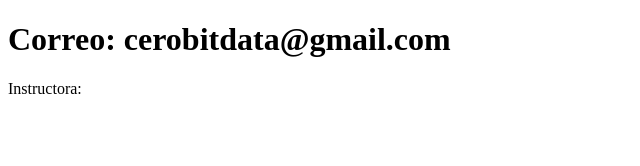
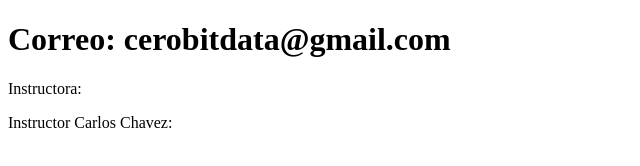
Before and after one commit to Ceron70/sistema-de-registros, a plain HTML site: page contacto.html in a window 1280 px wide. Shown: the whole page, without its empty margins (0-640 px from the left). Drawn offline with Linux system fonts and the light colour scheme.

Commit message:
actualiza carlos

```diff
--- a/contacto.html
+++ b/contacto.html
@@ -8,5 +8,6 @@
 <body>
     <h1>Correo: cerobitdata@gmail.com</h1>
     <p>Instructora: </p>
+    <p>Instructor Carlos Chavez:</p>
 </body>
 </html>
```
